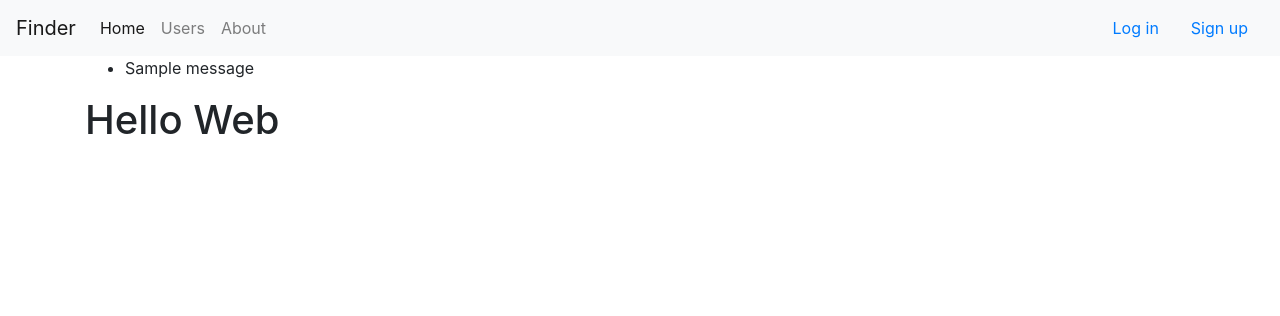
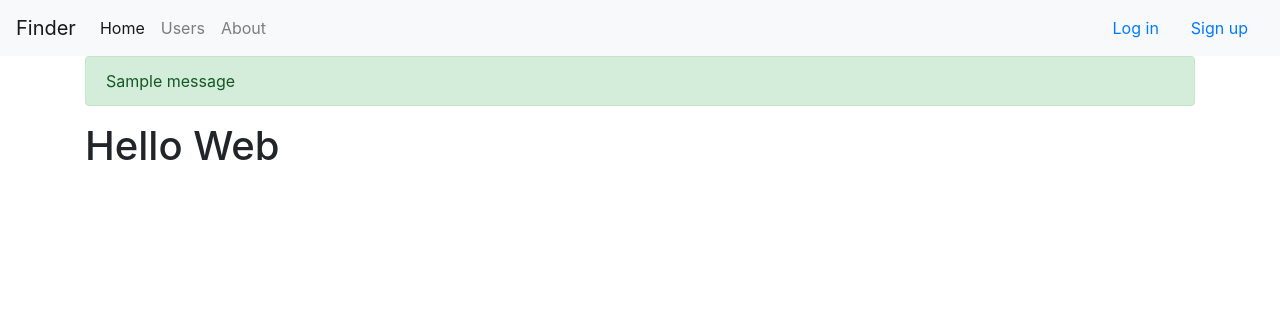
Before and after one commit to JulianHysi/finder, a Flask app: page / in a window 1280 px wide. Shown: the top 316 px of the page. Run offline with Flask 2, Linux system fonts and the light colour scheme; one stand-in notice (Sample message) is shown; some libraries are stand-ins or nearby versions.

Commit message:
Fixed flashing messages with categories

```diff
--- a/finder/routes.py
+++ b/finder/routes.py
@@ -38,7 +38,7 @@ def login():
     form = LogInForm()
     if form.validate_on_submit():
         if form.username.data == 'user1' and form.password.data == '123456':
-            flash('You have been logged in!', 'success')
+            flash('You have been logged in!', 'info')
             return redirect(url_for('index'))
         else:
             flash('Login unsuccessful. Please check username and password.', 'danger')
--- a/finder/templates/layout.html
+++ b/finder/templates/layout.html
@@ -38,9 +38,9 @@
     	<div class="container">
     		{% with messages = get_flashed_messages(with_categories=True) %}
 	    		{% if messages %}
-	    			<ul class=flashes>
+	    			<ul class="list-unstyled">
 	    				{% for category, message in messages %}
-	    					<li class="{{ category }}">{{ message }}</li>
+	    					<li class="alert alert-{{ category }}">{{ message }}</li>
 	    				{% endfor %}
 	    			</ul>
 	    		{% endif %}
```
